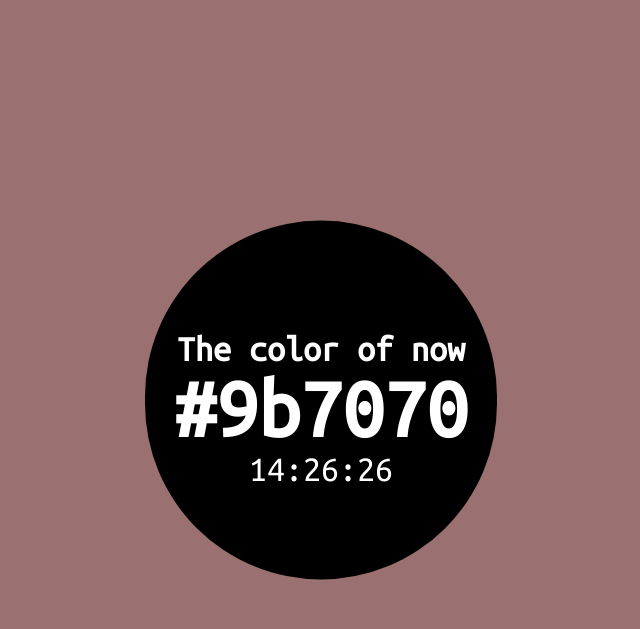
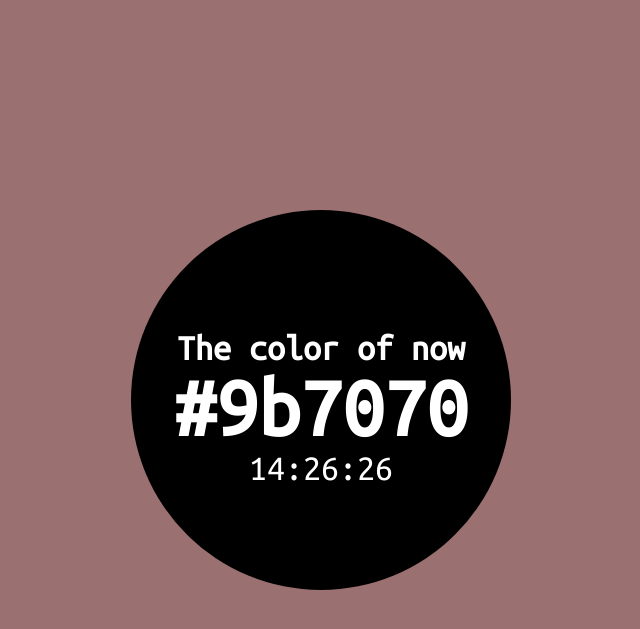
Before and after one commit to HadrienMP/color-clock, a PHP site: page / in a window 1280 px wide. Shown: the top 629 px of the page, without its empty margins (319-959 px from the left). Run offline with PHP 8.4, Linux system fonts and the light colour scheme.

Commit message:
Improve style

```diff
--- a/src/main.css
+++ b/src/main.css
@@ -11,10 +11,11 @@ section {
     margin: 50vh auto 0;
     transform: translateY(-50%);
     background: black;
-    width: 312px;
-    padding: 110px 20px 90px;
     border-radius: 220px;
-    height: 159px;
+    box-sizing: border-box;
+    height: 380px;
+    width: 380px;
+    padding-top: 120px;
 }
 
 h1, h2 {
```
